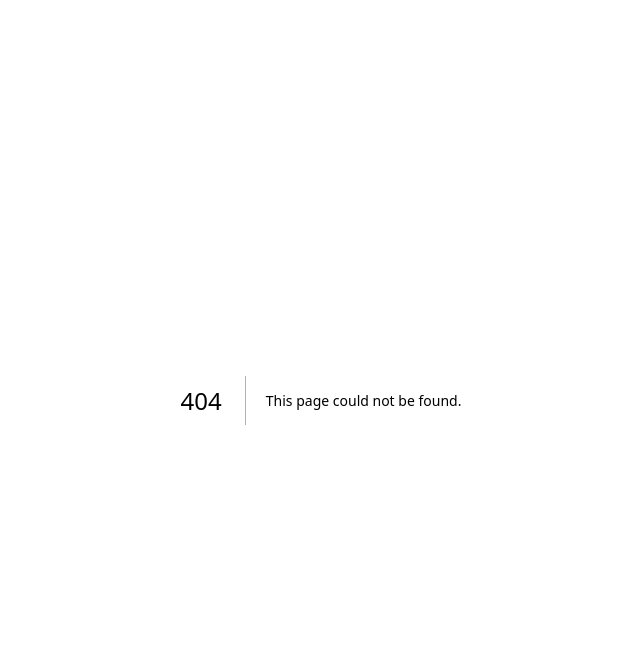
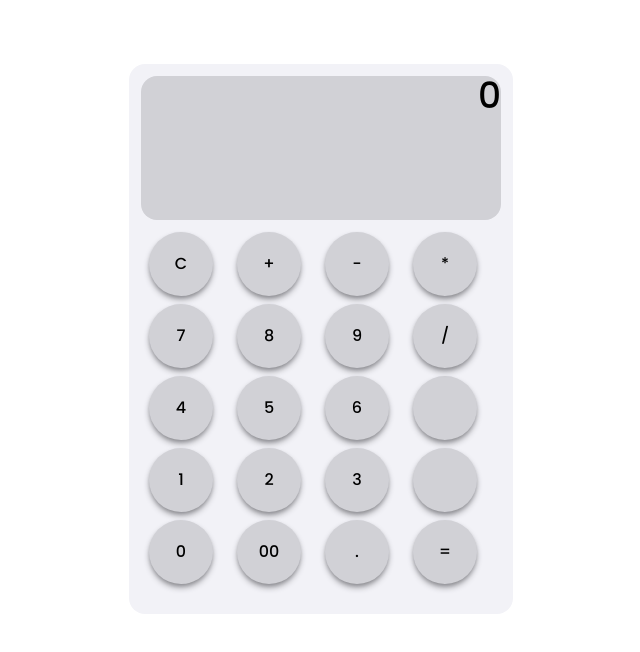
Before and after one commit to andreytr449/react-lab1, a Next.js app: page /calculator in a window 1280 px wide. Before the commit this address had no page. Shown: the top 652 px of the page, without its empty margins (319-959 px from the left). Built offline with nearby package versions, Linux system fonts and the light colour scheme.

Commit message:
Task 20 - Calculator

```diff
--- /dev/null
+++ b/app/calculator/page.tsx
@@ -0,0 +1,9 @@
+import Calculator from "@/components/shared/calculator/Calculator";
+
+export default function Page() {
+    return (
+        <div className='flex justify-center mt-16'>
+            <Calculator />
+        </div>
+    )
+}
--- /dev/null
+++ b/components/shared/calculator/Button.tsx
@@ -0,0 +1,16 @@
+type Props = {
+    children:React.ReactNode,
+    value:string,
+    onClick:(value:string) => void,
+}
+
+export default function CalculatorButton({children, value, onClick}:Props) {
+    return (
+        <div
+            className={`bg-[#d1d1d6] rounded-full w-16 h-16 text-black flex justify-center items-center shadow-md shadow-[#8e8e93] ${value && 'transform transition-transform duration-200 active:scale-95 cursor-pointer ' }`}
+            onClick={() => onClick(value)}
+        >
+            {children}
+        </div>
+    )
+}
--- /dev/null
+++ b/components/shared/calculator/Buttons.tsx
@@ -0,0 +1,12 @@
+import {calculatorButtons} from "@/constants/calculator";
+import CalculatorButton from "@/components/shared/calculator/Button";
+
+export default function Buttons({onClick}: {onClick: (value:string) => void}){
+    return (
+        <div className='grid grid-cols-4 gap-2 mt-3 mx-2'>
+            {calculatorButtons.map(button => (
+                <CalculatorButton  key={button.value} value={button.value} onClick={onClick}>{button.name}</CalculatorButton>
+            ))}
+        </div>
+    )
+}
--- /dev/null
+++ b/components/shared/calculator/Calculator.tsx
@@ -0,0 +1,33 @@
+'use client'
+
+import Result from "@/components/shared/calculator/Result";
+import Buttons from "@/components/shared/calculator/Buttons";
+import {useState} from "react";
+
+export default function Calculator(){
+    const [input, setInput] = useState<string>('');
+    const [result, setResult] = useState<string>('0');
+
+    function handleButtonClick(value: string) {
+        if (value === 'clear') {
+            setInput('')
+            setResult('0')
+        } else if (value === '=') {
+            try {
+                const evaluatedResult = eval(input)
+                setResult(evaluatedResult.toString())
+            } catch {
+                setResult('Error')
+            }
+        } else {
+            setInput(prev => prev + value)
+        }
+    }
+
+    return (
+        <div className='bg-[#f2f2f7] w-96 h-[550px] rounded-2xl p-3'>
+            <Result result={result} input={input} />
+            <Buttons onClick={handleButtonClick} />
+        </div>
+    )
+}
--- /dev/null
+++ b/components/shared/calculator/Result.tsx
@@ -0,0 +1,13 @@
+type Props = {
+    input:string
+    result:string
+}
+
+export default function Result({input, result}:Props){
+    return (
+        <div className='w-full h-36 bg-[#d1d1d6] rounded-2xl'>
+            <div className='text-2xl text-right text-gray-600'>{input}</div>
+            <div className='text-4xl text-right text-black'>{result}</div>
+        </div>
+    )
+}
--- /dev/null
+++ b/constants/calculator.ts
@@ -0,0 +1,87 @@
+export type CalculatorButtonsType = {
+    name:string,
+    value:string
+}
+
+export const calculatorButtons:CalculatorButtonsType[] = [
+    {
+        name: 'C',
+        value: 'clear'
+    },
+    {
+        name: '+',
+        value: '+'
+    },
+    {
+        name: '-',
+        value: '-'
+    },
+    {
+        name: '*',
+        value: ''
+    },
+    {
+        name: '7',
+        value: '7'
+    },
+    {
+        name: '8',
+        value: '8'
+    },
+    {
+        name: '9',
+        value: '9'
+    },
+    {
+        name: '/',
+        value: '/'
+    },
+    {
+        name: '4',
+        value: '4'
+    },
+    {
+        name: '5',
+        value: '5'
+    },
+    {
+        name: '6',
+        value: '6'
+    },
+    {
+        name: '',
+        value: ''
+    },
+    {
+        name: '1',
+        value: '1'
+    },
+    {
+        name: '2',
+        value: '2'
+    },
+    {
+        name: '3',
+        value: '3'
+    },
+    {
+        name: '',
+        value: ''
+    },
+    {
+        name: '0',
+        value: '0'
+    },
+    {
+        name: '00',
+        value: '00'
+    },
+    {
+        name: '.',
+        value: '.'
+    },
+    {
+        name: '=',
+        value: '='
+    },
+]
```
